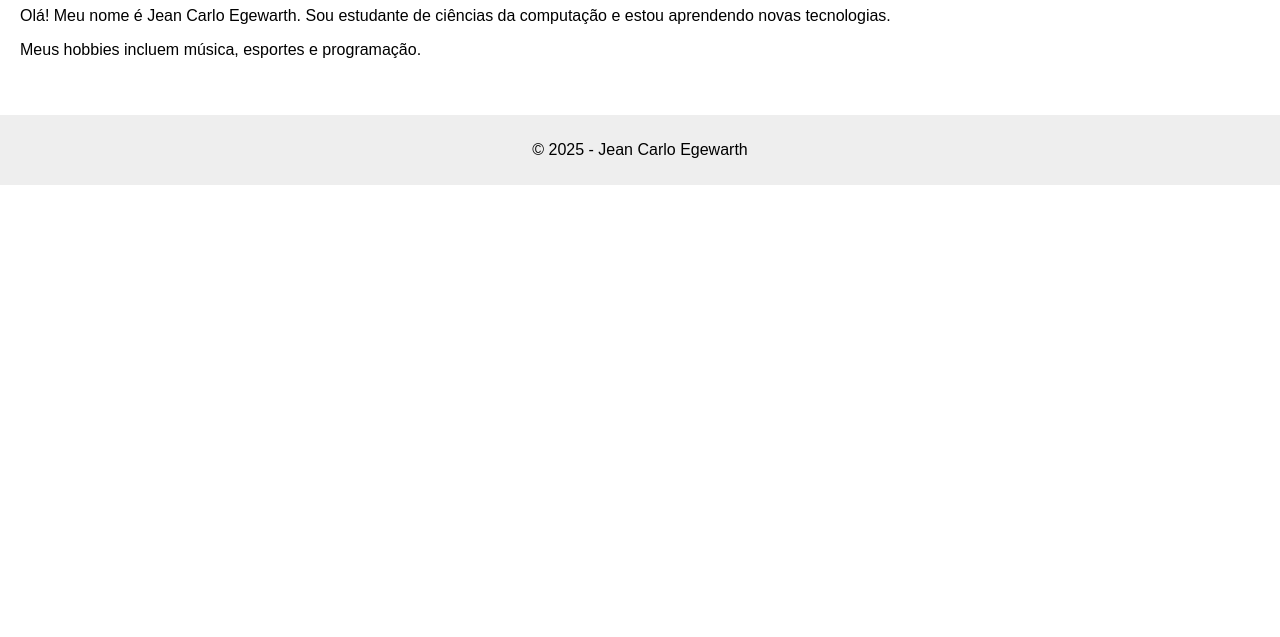
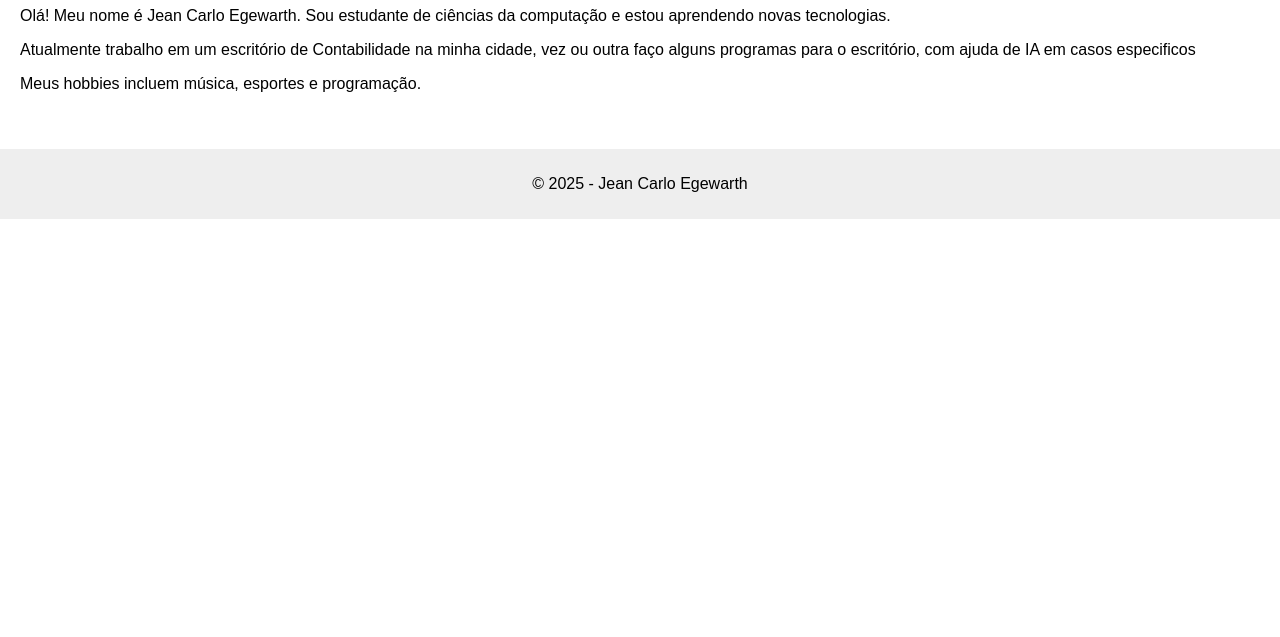
Before and after one commit to Egewarth05/Jean_Carlo_Egewarth, a plain HTML site: page index.html in a window 1280 px wide. Shown: the part 163-800 px from the top of the page. Drawn offline with Linux system fonts and the light colour scheme.

Commit message:
Update index.html

```diff
--- a/index.html
+++ b/index.html
@@ -20,6 +20,7 @@
   <main>
     <h1>Sobre Mim</h1>
     <p>Olá! Meu nome é Jean Carlo Egewarth. Sou estudante de ciências da computação e estou aprendendo novas tecnologias.</p>
+    <p>Atualmente trabalho em um escritório de Contabilidade na minha cidade, vez ou outra faço alguns programas para o escritório, com ajuda de IA em casos especificos</p>
     <p>Meus hobbies incluem música, esportes e programação.</p>
   </main>
 
```
